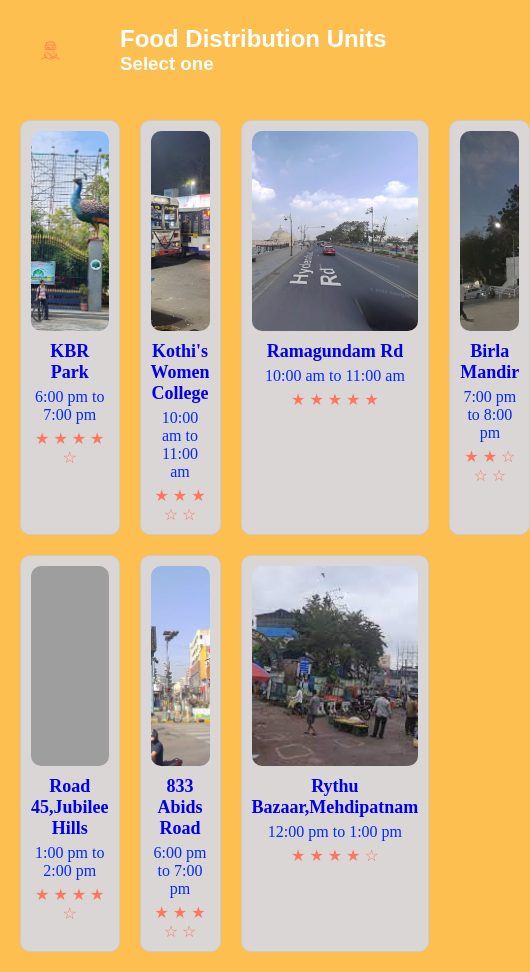
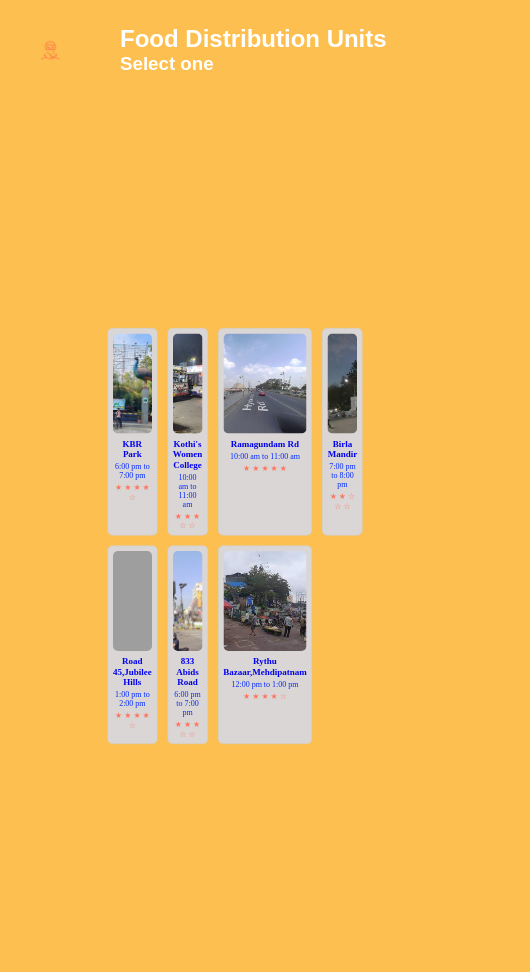
Before and after one commit to 36-saniya/0Hunger, a plain HTML site: page page3.html in a window 390 px wide. Shown: the whole page, 530 px wide, since content can reach past the window. Drawn offline with Linux system fonts and the light colour scheme; grey boxes are pictures that could not be loaded.

Commit message:
Add files via upload

```diff
--- a/style.css
+++ b/style.css
@@ -138,7 +138,9 @@ h2, h3 {
     .logo {
       width: 60%; /* Adjust logo size for mobile */
     }
-
+    .product-list{
+      scale:.5;
+    }
     #customNextButton {
       width: 100px; /* Adjust button width for mobile */
       font-size: 12px; /* Adjust font size for mobile */
```
